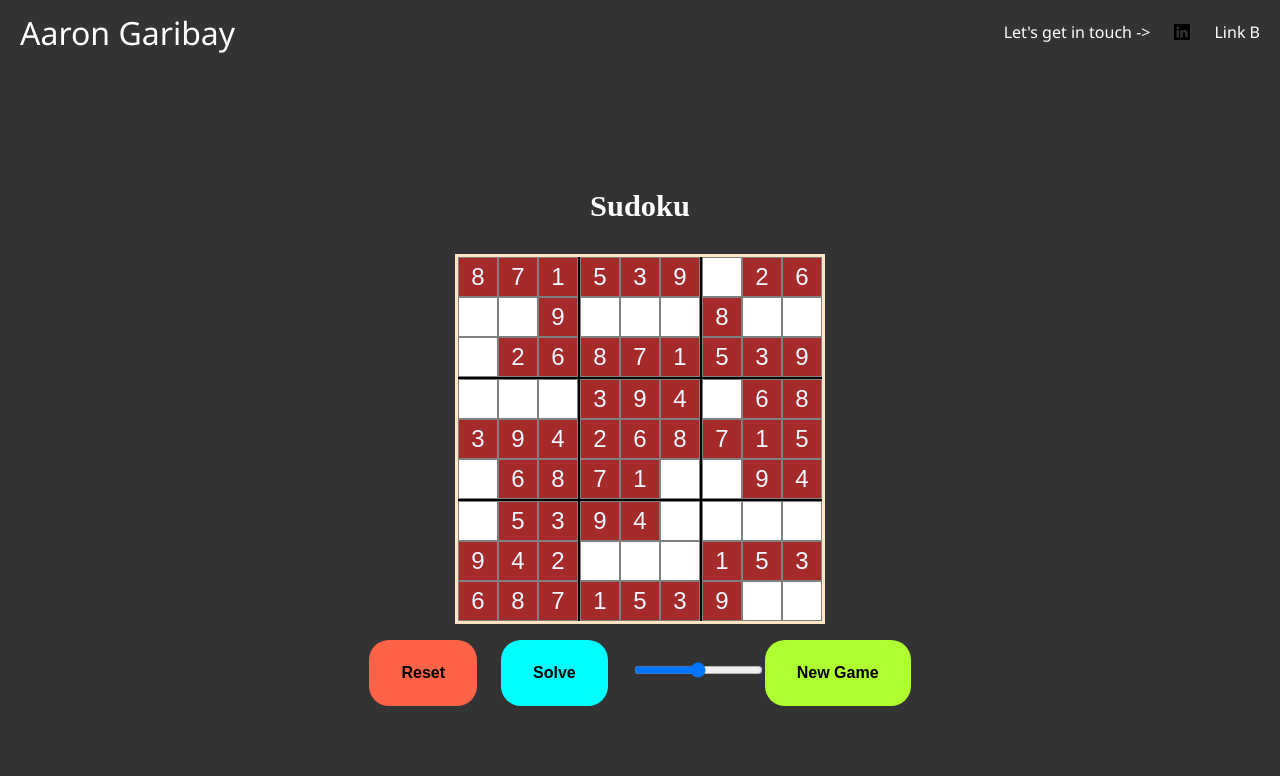
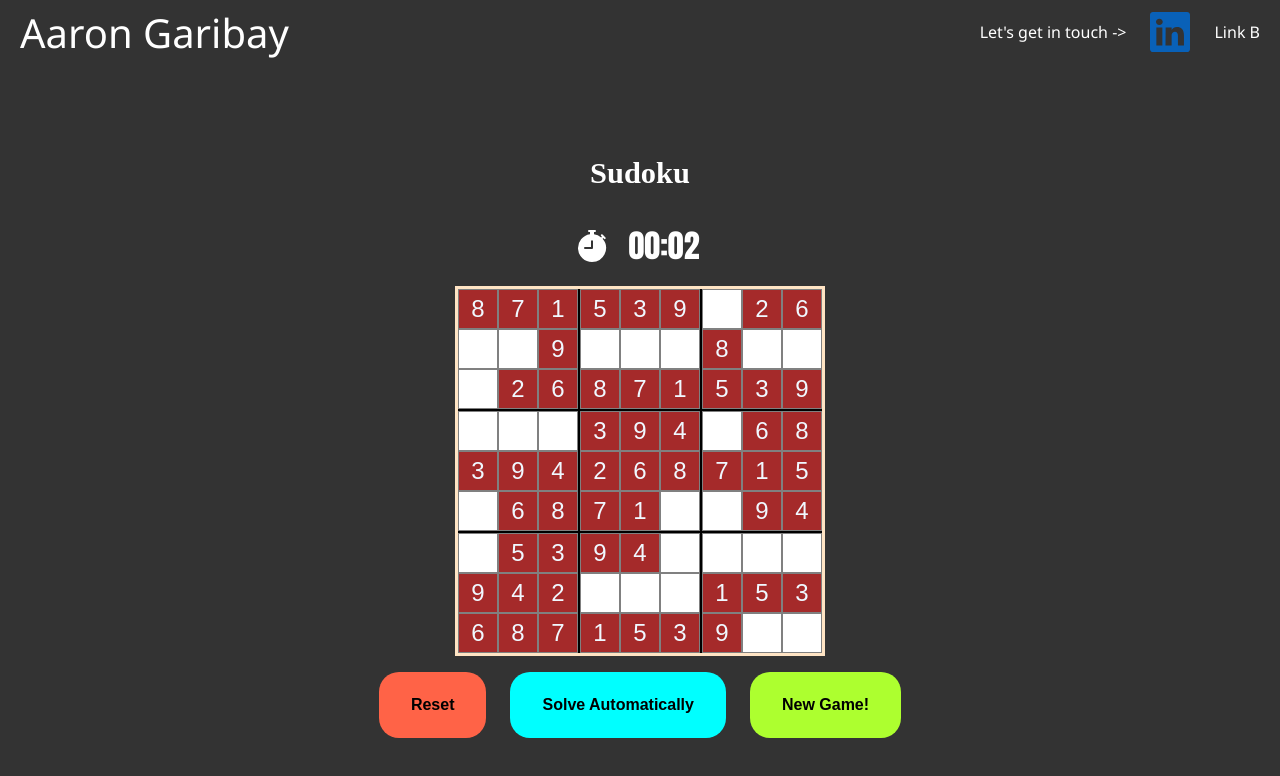
Before and after one commit to aHardReset/sudoku-game-ts, a React (Vite) app: page / in a window 1280 px wide. Both pictures are taken after a click on the button "Start Game!". Shown: the top 776 px of the page. Built offline with nearby package versions, Linux system fonts and the light colour scheme.

Commit message:
adding state machine approach

```diff
--- a/src/Sudoku.tsx
+++ b/src/Sudoku.tsx
@@ -6,10 +6,10 @@ import {
   emptyCellIdentifier,
   solve,
   isASolvedBoard,
-  isABlockedCell,
-  getDummyBoard
+  isABlockedCell
 } from './engines/sudokuEngine'
-
+import StopwatchIcon from './assets/stopwatch-fill'
+import RobotIcon from './assets/robot'
 import type { Step } from './engines/sudokuEngine'
 
 const minAnimationSpeed = 1000
@@ -17,7 +17,7 @@ const maxAnimationSpeed = 50
 
 type SolveResults ={
   wasSolvedAutomatically: boolean,
-  seconds: number,
+  milliseconds: number,
   difficulty: number,
   endBoard: number[][],
   initBoard: number[][],
@@ -28,12 +28,19 @@ type StateMachine = {
   previous?: string,
 }
 
+type Timer = {
+  startTime: number,
+  endTime: number,
+  timerText: string,
+}
+
 function Sudoku () {
   const [currentBoard, setCurrentBoard] = useState(getObjectCopy(generateNewBoard()))
-  const [solveAutomaticallyRequest, setSolveAutomaticallyRequest] = useState(false)
   const [stateMachine, setStateMachine] = useState<StateMachine>({ current: 'loading' })
+  const [solveResults, setSolveResults] = useState<SolveResults>({ wasSolvedAutomatically: false, milliseconds: 0, endBoard: [[]], initBoard: getObjectCopy(currentBoard), difficulty: 0 })
+  const [timer, setTimer] = useState<Timer>({ startTime: new Date().getTime(), endTime: 0, timerText: '00:00' })
   const animationSpeed = useRef(maxAnimationSpeed + Math.round((minAnimationSpeed - maxAnimationSpeed) / 2))
-  const [solveResults, setSolveResults] = useState<SolveResults>({ wasSolvedAutomatically: false, seconds: 0, endBoard: [[]], initBoard: getObjectCopy(currentBoard), difficulty: 0 })
+  const intervalsIds = useRef<number[]>([])
 
   useEffect(() => {
     setStateMachine({ current: 'configuration', previous: 'loading' })
@@ -41,20 +48,6 @@ function Sudoku () {
 
   function getObjectCopy (arr: object) {
     return JSON.parse(JSON.stringify(arr))
-  }
-
-  function cellInputChange (e: React.ChangeEvent<HTMLInputElement>, row: number, col: number) {
-    const val = parseInt(e.target.value) || emptyCellIdentifier
-    const grid = getObjectCopy(currentBoard)
-
-    const isValidValue = (val: number) => {
-      return val === -1 || (val >= 1 && val <= 9)
-    }
-
-    if (isValidValue(val)) {
-      grid[row][col] = val
-      setCurrentBoard(grid)
-    }
   }
 
   function getClassCell (row: number, col: number): string {
@@ -68,7 +61,7 @@ function Sudoku () {
       classes += ' cell-not-valid'
     } else if (isASolvedBoard(currentBoard)) {
       classes += ' cell-blocked-by-solved-board'
-    } else if (solveAutomaticallyRequest) {
+    } else if (stateMachine.current === 'automaticallySolve') {
       classes += ' cell-blocked-by-backtracking'
     }
 
@@ -79,59 +72,7 @@ function Sudoku () {
     setCurrentBoard(getObjectCopy(solveResults.initBoard))
   }
 
-  function sleep (ms: number) {
-    return new Promise((resolve) => setTimeout(resolve, ms))
-  }
-
-  function * sudokuBacktracingSteps (steps: Step[]) {
-    let currentStep = steps.shift()
-    const stepsBoard = getObjectCopy(solveResults.initBoard)
-    while (currentStep !== undefined) {
-      const row: number = currentStep.row
-      const col: number = currentStep.col
-      const val: number = currentStep.val
-      stepsBoard[row][col] = val
-      setCurrentBoard(getObjectCopy(stepsBoard))
-      yield
-      currentStep = steps.shift()
-    }
-  }
-
-  async function sudokuBacktracingAnimation (solvedBoardSteps: Step[]) {
-    const solveGenerator = sudokuBacktracingSteps(solvedBoardSteps)
-    while (true) {
-      const nextStep = solveGenerator.next()
-      if (nextStep.done) {
-        break
-      }
-      await sleep(animationSpeed.current)
-    }
-    setSolveAutomaticallyRequest(false)
-  }
-
-  async function solveBoard () {
-    if (solveAutomaticallyRequest === false) {
-      setSolveAutomaticallyRequest(true)
-      const solvedBoardSteps: Step[] = []
-      const solvedBoard = solve(solveResults.initBoard, solvedBoardSteps)
-      if (isASolvedBoard(solvedBoard)) {
-        sudokuBacktracingAnimation(solvedBoardSteps)
-      }
-    }
-  }
-
-  function changeAnimationSpeed (e: React.ChangeEvent<HTMLInputElement>) {
-    const speedFactor = (minAnimationSpeed - maxAnimationSpeed) / (parseInt(e.target.max) - parseInt(e.target.min))
-    const sliderInput = parseInt(e.target.value)
-    const newSpeed = Math.round(minAnimationSpeed - sliderInput * speedFactor)
-    animationSpeed.current = newSpeed
-  }
-
-  function newGame () {
-    window.location.reload()
-  }
-
-  function loadingState (): ReactElement[] {
+  function onLoadingState (): ReactElement[] {
     const loadingAnimation = () => {
       return (
         <div className="loading">
@@ -145,11 +86,122 @@ function Sudoku () {
     return elements
   }
 
-  function configurationState (): ReactElement[] {
+  function uiButtonsContainer (buttonsToDisplay: ReactElement[]): ReactElement {
+    return (
+    <div className="button-container">
+      {buttonsToDisplay}
+    </div>
+    )
+  }
+
+  function NewGameButton (): ReactElement {
+    const newGame = () => {
+      window.location.reload()
+    }
+    return (
+      <button className="controls-button" onClick={newGame} style={{ backgroundColor: 'greenyellow' }}>
+        New Game!
+      </button>
+    )
+  }
+
+  function ResetButton (): ReactElement {
+    return (
+      <button className="controls-button" onClick={resetBoard} style={{ backgroundColor: 'tomato' }}>
+        Reset
+      </button>
+    )
+  }
+
+  function Board () {
+    const cellInputChange = (e: React.ChangeEvent<HTMLInputElement>, row: number, col: number) => {
+      const val = parseInt(e.target.value) || emptyCellIdentifier
+      const grid = getObjectCopy(currentBoard)
+
+      const isValidValue = (val: number) => {
+        return val === -1 || (val >= 1 && val <= 9)
+      }
+
+      if (isValidValue(val)) {
+        grid[row][col] = val
+        setCurrentBoard(grid)
+      }
+    }
+    const board = [0, 1, 2, 3, 4, 5, 6, 7, 8].map((row, rIdx) => {
+      return (
+        <tr key={rIdx} className={(row + 1) % 3 === 0 ? 'bBorder' : ''}>
+          {[0, 1, 2, 3, 4, 5, 6, 7, 8].map((col, cIdx) => {
+            const cell = (
+              <input
+                type="number"
+                onChange={(e) => cellInputChange(e, rIdx, cIdx)}
+                value={currentBoard[row][col] !== emptyCellIdentifier ? currentBoard[row][col] : ''}
+                className={getClassCell(row, col)}
+                disabled={
+                  isABlockedCell(solveResults.initBoard, row, col) || stateMachine.current === 'automaticallySolve' || isASolvedBoard(currentBoard)
+                }
+              />
+            )
+            return (
+              <td key={rIdx + cIdx} className={(col + 1) % 3 === 0 ? 'rBorder' : ''}>
+                {cell}
+              </td>
+            )
+          })}
+        </tr>
+      )
+    })
+    return (
+      <table>
+        <tbody>{board}</tbody>
+      </table>
+    )
+  }
+
+  function BoardTitle (elements: ReactElement[]): ReactElement {
+    return (
+      <div className='board-title'>
+        {elements}
+      </div>
+    )
+  }
+
+  function RobotIconElement (): ReactElement {
+    return (
+      <RobotIcon className='icon robot-icon' />
+    )
+  }
+
+  function StopwatchIconElement (): ReactElement {
+    return (
+      <StopwatchIcon className='icon stop-watch-icon' />
+    )
+  }
+
+  function TimerText () {
+    return (
+      <div className='board-title-text timer-text'>{timer.timerText}</div>
+    )
+  }
+
+  function onConfigurationState (): ReactElement[] {
     const goToOnGameState = () => {
       const newBoard = generateNewBoard(solveResults.difficulty)
-      setSolveResults({ wasSolvedAutomatically: false, seconds: 0, endBoard: newBoard, initBoard: newBoard, difficulty: solveResults.difficulty })
+      setSolveResults({ wasSolvedAutomatically: false, milliseconds: 0, endBoard: [[]], initBoard: newBoard, difficulty: solveResults.difficulty })
       setCurrentBoard(newBoard)
+      const startTime = new Date().getTime()
+      setTimer({ startTime, endTime: 0, timerText: '00:00' })
+      const timerInterval = setInterval(() => {
+        const calculateTimerText = (currentTime: number) => {
+          const seconds = Math.floor((currentTime - startTime) / 1000)
+          const minutes = Math.floor(seconds / 60)
+          const secondsLeft = seconds % 60
+          return `${minutes < 10 ? '0' : ''}${minutes}:${secondsLeft < 10 ? '0' : ''}${secondsLeft}`
+        }
+        const currentTime = new Date().getTime()
+        setTimer(getObjectCopy({ startTime, endTime: currentTime, timerText: calculateTimerText(currentTime) }))
+      }, 1000)
+      intervalsIds.current.push(timerInterval)
       setStateMachine({ current: 'onGame', previous: stateMachine.current })
     }
     const getDifficultyClass = (difficulty: string) => {
@@ -160,7 +212,6 @@ function Sudoku () {
       return classes
     }
     const changeDifficulty = (difficulty: number) => {
-      console.log(difficulty)
       solveResults.difficulty = difficulty
       setSolveResults(getObjectCopy(solveResults))
     }
@@ -197,79 +248,168 @@ function Sudoku () {
   }
 
   function onGameState (): ReactElement[] {
-    const boardLayout = () => {
-      const board = [0, 1, 2, 3, 4, 5, 6, 7, 8].map((row, rIdx) => {
-        return (
-          <tr key={rIdx} className={(row + 1) % 3 === 0 ? 'bBorder' : ''}>
-            {[0, 1, 2, 3, 4, 5, 6, 7, 8].map((col, cIdx) => {
-              const cell = (
-                <input
-                  type="number"
-                  onChange={(e) => cellInputChange(e, rIdx, cIdx)}
-                  value={currentBoard[row][col] !== emptyCellIdentifier ? currentBoard[row][col] : ''}
-                  className={getClassCell(row, col)}
-                  disabled={
-                    isABlockedCell(solveResults.initBoard, row, col) || solveAutomaticallyRequest || isASolvedBoard(currentBoard)
-                  }
-                />
-              )
-              return (
-                <td key={rIdx + cIdx} className={(col + 1) % 3 === 0 ? 'rBorder' : ''}>
-                  {cell}
-                </td>
-              )
-            })}
-          </tr>
-        )
-      })
+    const uiTimer = () => {
+      const elements = []
+      elements.push(StopwatchIconElement())
+      elements.push(TimerText())
       return (
-        <table>
-          <tbody>{board}</tbody>
-        </table>
+        BoardTitle(elements)
       )
     }
-
-    const onGameButtons = () => {
+    const OnGameButtons = () => {
+      const goToAutomaticallySolveState = () => {
+        setStateMachine({ current: 'automaticallySolve', previous: stateMachine.current })
+        solveResults.wasSolvedAutomatically = true
+        solveResults.milliseconds = 0
+        solveResults.endBoard = [[]]
+        const currentTime = new Date().getTime()
+        setTimer({ startTime: currentTime, endTime: 0, timerText: '00:00' })
+        setSolveResults(getObjectCopy(solveResults))
+        solveBoard()
+      }
+      const SolveAutomaticallyButton = () => {
+        return (
+          <button className="controls-button" onClick={goToAutomaticallySolveState} style={{ margin: '0 3vh' }}>
+            {'Solve Automatically'}
+          </button>
+        )
+      }
       return (
-        <div className="button-container">
-          {solveAutomaticallyRequest
-            ? (
-                ''
-              )
-            : (
-            <button className="controls-button" onClick={resetBoard} style={{ backgroundColor: 'tomato' }}>
-              Reset
-            </button>
-              )}
-          <button className="controls-button" onClick={solveBoard} style={{ margin: '0 3vh' }}>
-            {solveAutomaticallyRequest ? 'Solving...' : 'Solve'}
-          </button>
-          <input className="" onChange={changeAnimationSpeed} type="range" min="0" max="100" id="speedSlider" />
-          <button className="controls-button" onClick={newGame} style={{ backgroundColor: 'greenyellow' }}>
-            New Game
-          </button>
-        </div>
+        uiButtonsContainer([ResetButton(), SolveAutomaticallyButton(), NewGameButton()])
       )
+    }
+    if (isASolvedBoard(currentBoard)) {
+      const currentTime = new Date().getTime()
+      solveResults.milliseconds = currentTime - timer.startTime
+      solveResults.endBoard = getObjectCopy(currentBoard)
+      setSolveResults(getObjectCopy(solveResults))
+      goToSolvedState()
     }
 
     const elements = []
-    elements.push(boardLayout())
-    elements.push(onGameButtons())
+    elements.push(uiTimer())
+    elements.push(Board())
+    elements.push(OnGameButtons())
 
     return elements
   }
 
-  function StateMachineComponent (): ReactElement[] {
+  function sleep (ms: number) {
+    return new Promise((resolve) => setTimeout(resolve, ms))
+  }
+
+  function * sudokuBacktracingSteps (steps: Step[]) {
+    let currentStep = steps.shift()
+    const stepsBoard = getObjectCopy(solveResults.initBoard)
+    while (currentStep !== undefined) {
+      const row: number = currentStep.row
+      const col: number = currentStep.col
+      const val: number = currentStep.val
+      stepsBoard[row][col] = val
+      setCurrentBoard(getObjectCopy(stepsBoard))
+      yield
+      currentStep = steps.shift()
+    }
+  }
+
+  async function sudokuBacktracingAnimation (solvedBoardSteps: Step[], delay?: number) {
+    await sleep(delay || 0)
+    const solveGenerator = sudokuBacktracingSteps(solvedBoardSteps)
+    while (true) {
+      const nextStep = solveGenerator.next()
+      if (nextStep.done) {
+        break
+      }
+      await sleep(animationSpeed.current)
+    }
+  }
+
+  async function solveBoard () {
+    const solvedBoardSteps: Step[] = []
+    const solvedBoard = solve(solveResults.initBoard, solvedBoardSteps)
+    if (isASolvedBoard(solvedBoard)) {
+      sudokuBacktracingAnimation(solvedBoardSteps)
+    }
+  }
+
+  function goToSolvedState () {
+    if (stateMachine.current !== 'solved') {
+      setStateMachine({ current: 'solved', previous: stateMachine.current })
+    }
+  }
+
+  function changeAnimationSpeed (e: React.ChangeEvent<HTMLInputElement>) {
+    const speedFactor = (minAnimationSpeed - maxAnimationSpeed) / (parseInt(e.target.max) - parseInt(e.target.min))
+    const sliderInput = parseInt(e.target.value)
+    const newSpeed = Math.round(minAnimationSpeed - sliderInput * speedFactor)
+    animationSpeed.current = newSpeed
+  }
+
+  function onAutomaticallySolveState (): ReactElement[] {
+    const SpeedSlider = () => {
+      return (
+        <input className="" onChange={changeAnimationSpeed} type="range" min="0" max="100" id="speedSlider" />
+      )
+    }
+
+    if (isASolvedBoard(currentBoard)) {
+      const currentTime = new Date().getTime()
+      solveResults.milliseconds = currentTime - timer.startTime
+      solveResults.endBoard = getObjectCopy(currentBoard)
+      setSolveResults(getObjectCopy(solveResults))
+      goToSolvedState()
+    }
+
+    const boardTitleElements = []
+    boardTitleElements.push(RobotIconElement())
+    boardTitleElements.push(<div className='board-title-text'>{'Solving with a backtracking algorithm'}</div>)
+
+    const elements: ReactElement[] = []
+    elements.push(BoardTitle(boardTitleElements))
+    elements.push(Board())
+    elements.push(uiButtonsContainer([SpeedSlider(), NewGameButton()]))
+    return elements
+  }
+
+  function onSolvedState (): ReactElement[] {
+    console.log(solveResults)
+    const elements = []
+    const boardTitleElements = []
+    if (solveResults.wasSolvedAutomatically) {
+      boardTitleElements.push(RobotIconElement())
+      boardTitleElements.push(<div className='board-title-text'>{'Success!'}</div>)
+    } else {
+      boardTitleElements.push(StopwatchIconElement())
+      boardTitleElements.push(TimerText())
+    }
+    elements.push(BoardTitle(boardTitleElements))
+    elements.push(Board())
+    elements.push(uiButtonsContainer([NewGameButton()]))
+    return elements
+  }
+
+  function StateMachineComponents (): ReactElement[] {
+    const clearAllIntervals = () => {
+      while (intervalsIds.current.length > 0) {
+        clearInterval(intervalsIds.current.shift())
+      }
+    }
     switch (stateMachine.current) {
       case 'loading':
-        return loadingState()
+        return onLoadingState()
       case 'configuration':
-        return configurationState()
+        clearAllIntervals()
+        return onConfigurationState()
       case 'onGame':
         return onGameState()
-
+      case 'automaticallySolve':
+        clearAllIntervals()
+        return onAutomaticallySolveState()
+      case 'solved':
+        clearAllIntervals()
+        return onSolvedState()
       default:
-        return loadingState()
+        return onLoadingState()
     }
   }
 
@@ -277,7 +417,7 @@ function Sudoku () {
     <div className="sudoku">
       <div className="header">
         <h3>Sudoku</h3>
-        {StateMachineComponent()}
+          {StateMachineComponents()}
       </div>
     </div>
   )
--- /dev/null
+++ b/src/assets/robot.tsx
@@ -0,0 +1,10 @@
+import type { IconProps } from './assetsTypes'
+
+const RobotIcon = (props: IconProps) => {
+  return (<svg xmlns="http://www.w3.org/2000/svg" width="16" height="16" fill={props.fill ? props.fill : 'current'} className={props.className} viewBox="0 0 16 16">
+    <path d="M6 12.5a.5.5 0 0 1 .5-.5h3a.5.5 0 0 1 0 1h-3a.5.5 0 0 1-.5-.5ZM3 8.062C3 6.76 4.235 5.765 5.53 5.886a26.58 26.58 0 0 0 4.94 0C11.765 5.765 13 6.76 13 8.062v1.157a.933.933 0 0 1-.765.935c-.845.147-2.34.346-4.235.346-1.895 0-3.39-.2-4.235-.346A.933.933 0 0 1 3 9.219V8.062Zm4.542-.827a.25.25 0 0 0-.217.068l-.92.9a24.767 24.767 0 0 1-1.871-.183.25.25 0 0 0-.068.495c.55.076 1.232.149 2.02.193a.25.25 0 0 0 .189-.071l.754-.736.847 1.71a.25.25 0 0 0 .404.062l.932-.97a25.286 25.286 0 0 0 1.922-.188.25.25 0 0 0-.068-.495c-.538.074-1.207.145-1.98.189a.25.25 0 0 0-.166.076l-.754.785-.842-1.7a.25.25 0 0 0-.182-.135Z"/>
+    <path d="M8.5 1.866a1 1 0 1 0-1 0V3h-2A4.5 4.5 0 0 0 1 7.5V8a1 1 0 0 0-1 1v2a1 1 0 0 0 1 1v1a2 2 0 0 0 2 2h10a2 2 0 0 0 2-2v-1a1 1 0 0 0 1-1V9a1 1 0 0 0-1-1v-.5A4.5 4.5 0 0 0 10.5 3h-2V1.866ZM14 7.5V13a1 1 0 0 1-1 1H3a1 1 0 0 1-1-1V7.5A3.5 3.5 0 0 1 5.5 4h5A3.5 3.5 0 0 1 14 7.5Z"/>
+  </svg>)
+}
+
+export default RobotIcon
--- /dev/null
+++ b/src/assets/stopwatch-fill.tsx
@@ -0,0 +1,10 @@
+
+import type { IconProps } from './assetsTypes'
+
+const StopWatchIcon = (props: IconProps) => {
+  return (<svg xmlns="http://www.w3.org/2000/svg" width="16" height="16" fill={props.fill ? props.fill : 'current'} className={props.className} viewBox="0 0 16 16">
+  <path d="M6.5 0a.5.5 0 0 0 0 1H7v1.07A7.001 7.001 0 0 0 8 16a7 7 0 0 0 5.29-11.584.531.531 0 0 0 .013-.012l.354-.354.353.354a.5.5 0 1 0 .707-.707l-1.414-1.415a.5.5 0 1 0-.707.707l.354.354-.354.354a.717.717 0 0 0-.012.012A6.973 6.973 0 0 0 9 2.071V1h.5a.5.5 0 0 0 0-1h-3zm2 5.6V9a.5.5 0 0 1-.5.5H4.5a.5.5 0 0 1 0-1h3V5.6a.5.5 0 1 1 1 0z"/>
+</svg>)
+}
+
+export default StopWatchIcon
--- a/src/styles/navbar.css
+++ b/src/styles/navbar.css
@@ -11,7 +11,7 @@
 }
 
 .site-title {
-    font-size: 2rem;
+    font-size: 5vh;
 }
 
 .nav ul {
@@ -37,16 +37,18 @@
 
 .nav li:hover{
     background-color: #777;
+    filter: drop-shadow(0 0 2em white);
 }
 
-.logo {
-    height: 6em;
-    padding: 1.5em;
+.navbar-icon {
+    height: 5vh;
+    width: 5vh;
+    padding: 0vh;
+    display: flex;
+    align-items: center;
     will-change: filter;
 }
-.logo:hover {
-    filter: drop-shadow(0 0 2em #646cffaa);
+
+.linkedin-icon {
+    fill: rgb(9, 97, 184);
 }
-.logo.linkedin:hover {
-    filter: drop-shadow(0 0 2em #61dafbaa);
-}
--- a/src/styles/sudoku.css
+++ b/src/styles/sudoku.css
@@ -115,3 +115,39 @@ input[type=number] {
 .rBorder {
   border-right: 2px solid black;
 }
+
+.icon {
+  fill: white;
+}
+
+.stop-watch-icon {
+  width: 4vh;
+  height: 4vh;
+}
+
+.robot-icon {
+  fill: orange;
+  width: 4vh;
+  height: 4vh;
+}
+
+.board-title{
+  display: flex;
+  flex-direction: row;
+  align-items: center;
+  justify-content: center;
+  margin-bottom: 2vh;
+}
+
+.board-title-text {
+  font-size: 4vh;
+  font-weight: bold;
+  margin-left: 2vh;
+  min-width: 10vh;
+  min-height: 5vh;
+}
+
+.timer-text{
+  font-weight: lighter;
+  font-family: Impact, Haettenschweiler, 'Arial Narrow Bold', sans-serif;
+}
```
